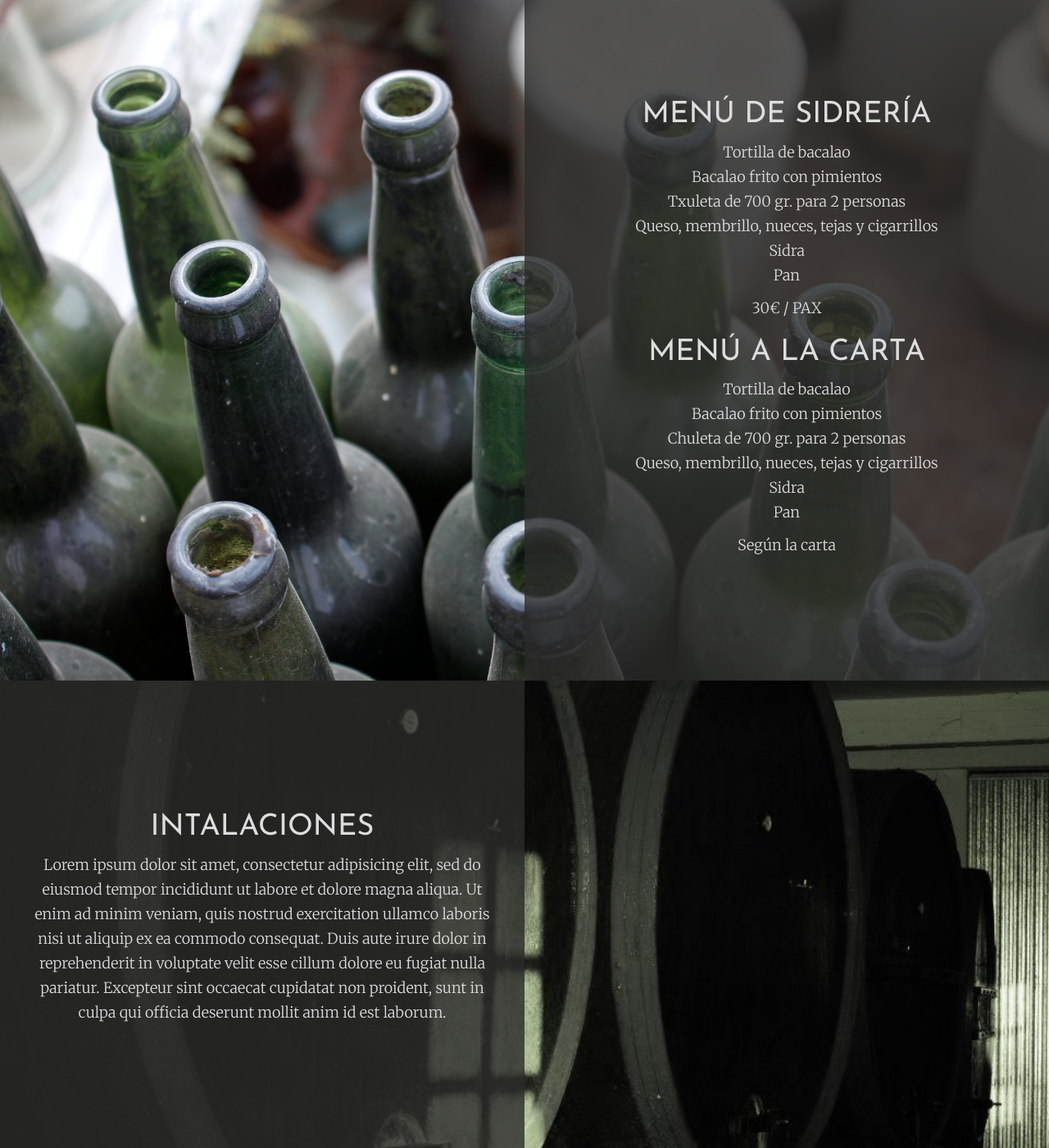
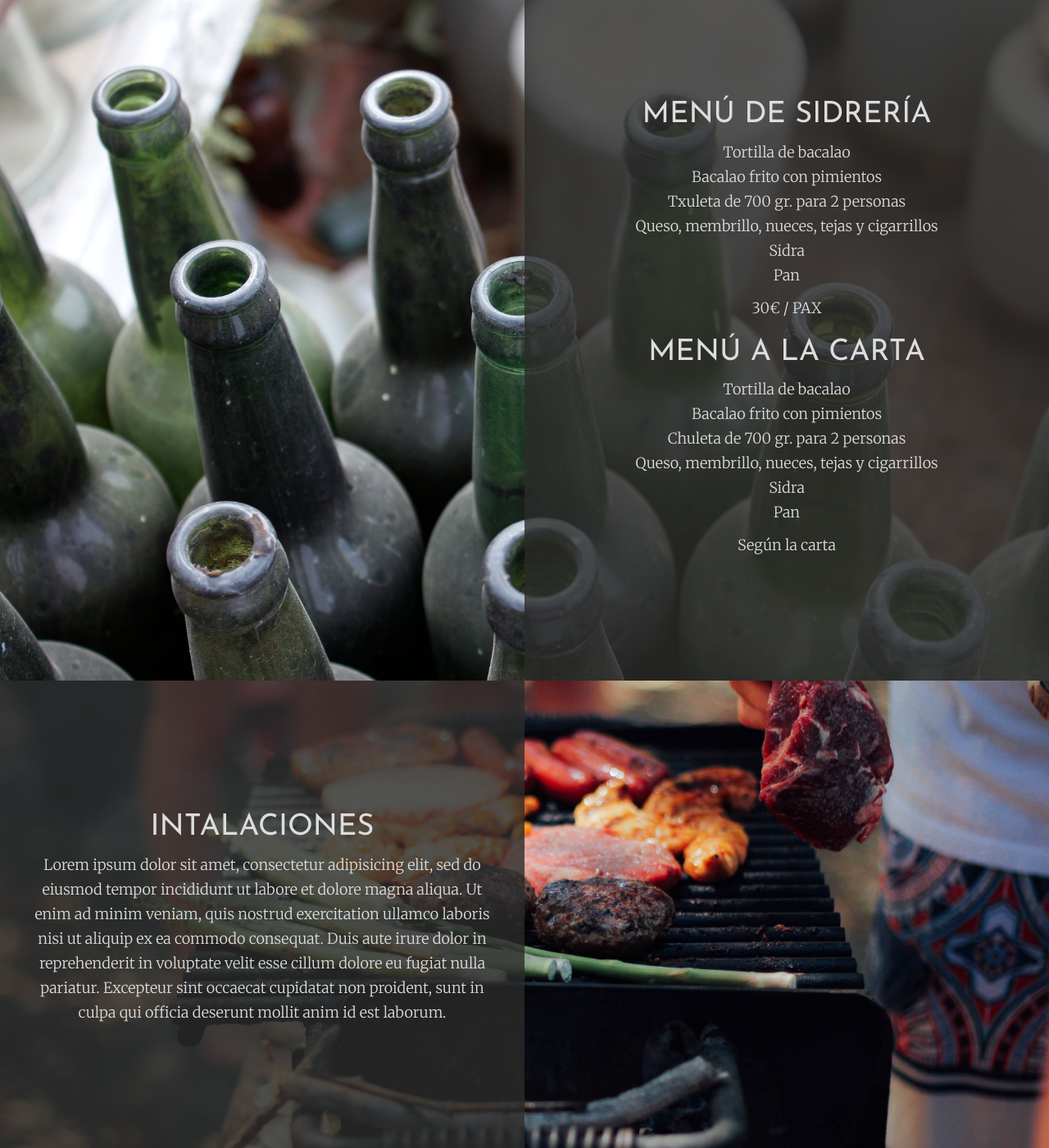
Before and after one commit to sarasola-sagardotegi/sarasola-sagardotegi.github.io, a Jekyll site: the page built from index.html, in a window 1280 px wide. Shown: the part 939-2339 px from the top of the page at 82% size. Built offline with Jekyll 4.4.1, drawn with Linux system fonts in a browser that asks for light colours; grey boxes are pictures that could not be loaded.

Commit message:
Sustituyo foto

```diff
--- a/_sass/_colors.scss
+++ b/_sass/_colors.scss
@@ -23,7 +23,7 @@
 }
 
 #instalaciones {
-	background: url(/assets/images/barricas.jpg) no-repeat center fixed;
+	background: url(/assets/images/parrilla.jpg) no-repeat center fixed;
 }
 #menus,
 #instalaciones {
```
Also changed, not shown: assets/images/parrilla.jpg (added).
